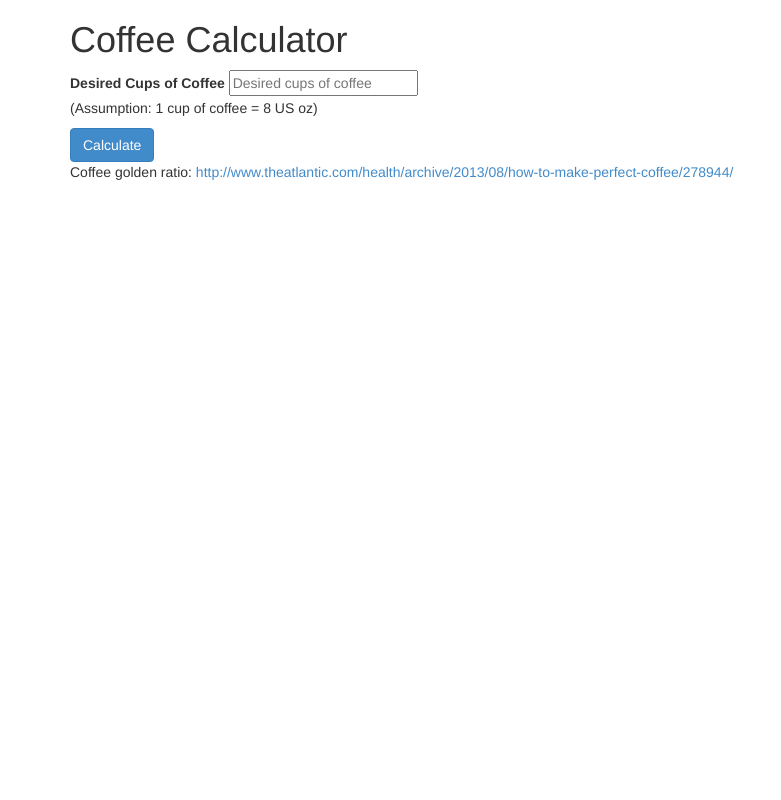
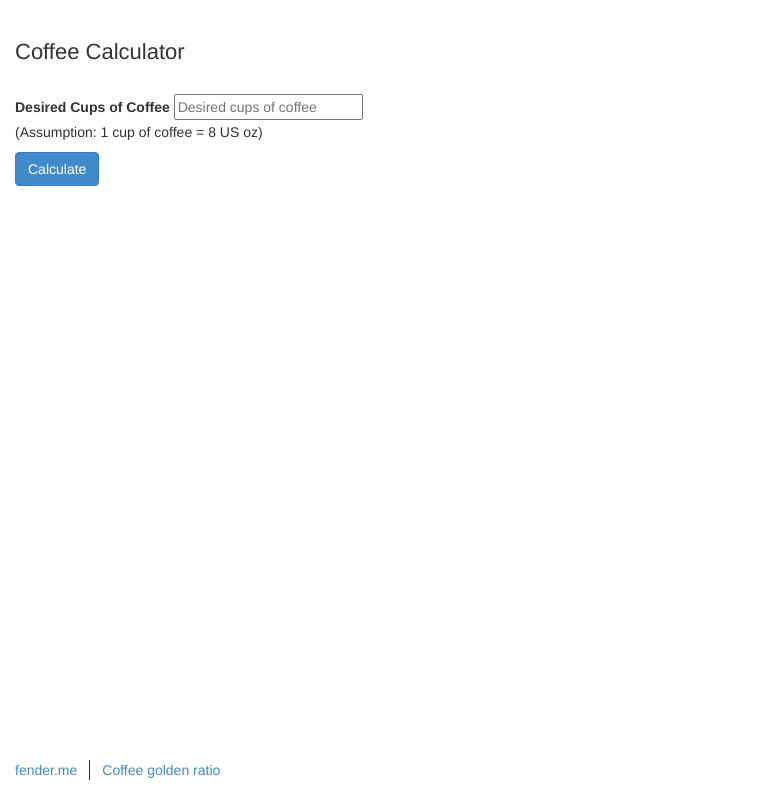
Before and after one commit to mhfen/coffee-calculator, a website: page index.html in a window 1280 px wide. Shown: the whole page, without its empty margins (0-781 px from the left). Drawn offline with nearby package versions, Linux system fonts and the light colour scheme.

Commit message:
Added modules and refined first version styles

```diff
--- a/index.html
+++ b/index.html
@@ -6,26 +6,27 @@
   <meta http-equiv="X-UA-Compatible" content="IE=edge">
   <title>Coffee Calculator</title>
   <meta name="description" content="A simple web app to calculate a good cup of coffee.">
-  <meta name="viewport" content="width=device-width, initial-scale=1">
+  <meta name="viewport" content="width=device-width, initial-scale=1, user-scalable=no">
   <link rel="stylesheet" href="css/coffee-app.css"/>
-
-  <!--[if lt IE 9]>
-  <script src="/js/vendor/html5shiv.min.js"></script>
-  <![endif]-->
 </head>
 <body ng-app="coffeeApp" ng-controller="mainController">
 
-  <div class="container">
+  <div class="site">
 
-    <header id="header">
+    <div class="site-bd">
+      <div id="header" class="header" role="banner">
+        <div class="container-fluid">
           <div class="row">
             <div class="col-md-12">
               <h1>Coffee Calculator</h1>
             </div>
           </div>
-    </header>
+        </div>
+      </div>
+      <!-- // END header -->
 
-    <main id="main">
+      <div id="main" class="main" role="main">
+        <div class="container-fluid">
           <div class="row">
             <div class="col-md-12">
 
@@ -33,17 +34,31 @@
 
             </div>
           </div>
-    </main>
+        </div>
+      </div>
+      <!-- // END main -->
+    </div>
+    <!-- // END site-bd -->
 
-    <footer id="footer">
+    <div class="site-ft">
+      <div id="footer" class="footer" role="navigation">
+        <div class="container-fluid">
           <div class="row">
             <div class="col-md-12">
-          <p>Coffee golden ratio: <a href="http://www.theatlantic.com/health/archive/2013/08/how-to-make-perfect-coffee/278944/">http://www.theatlantic.com/health/archive/2013/08/how-to-make-perfect-coffee/278944/</a></p>
+              <ul class="hList hList_divided">
+                <li><a href="//www.fender.me">fender.me</a></li>
+                <li><a href="http://www.theatlantic.com/health/archive/2013/08/how-to-make-perfect-coffee/278944/" target="_blank">Coffee golden ratio</a></li>
+              </ul>
             </div>
           </div>
-    </footer>
+        </div>
+      </div>
+      <!-- // END footer -->
+    </div>
+    <!-- // END site-ft -->
 
   </div>
+  <!-- // END site -->
 
   <!-- Scripts -->
   <script src="js/vendor/cookies.js"></script>
--- a/src/assets/scss/coffee-app.scss
+++ b/src/assets/scss/coffee-app.scss
@@ -6,3 +6,7 @@
 @import "base/bootstrap";
 
 // App styles
+@import "landmarks/header";
+@import "landmarks/main";
+@import "landmarks/footer";
+@import "modules/hList";
--- a/src/assets/scss/helpers/_mixins.scss
+++ b/src/assets/scss/helpers/_mixins.scss
@@ -1,4 +1,18 @@
-// convert pixels to ems
-@function em($pixels, $context: $font-size-base-value) {
-  @return #{$pixels/$context}em
+/* ---------------------------------------------------------------------
+ Utility Mixins
+------------------------------------------------------------------------ */
+
+// Clearfix
+@mixin clearfix() {
+    &:after {
+        content: " ";
+        display: table;
+        clear: both;
+    }
 }
+
+// rem Fallback
+@mixin font-size($sizeValue) {
+  font-size: ($sizeValue * 10) + px;
+  font-size: $sizeValue + rem;
+}
--- /dev/null
+++ b/src/assets/scss/landmarks/_footer.scss
@@ -0,0 +1,28 @@
+/* ---------------------------------------------------------------------
+ Footer (Sticky)
+------------------------------------------------------------------------ */
+
+html,
+body {
+    height: 100%;
+}
+
+.site {
+    display: table;
+    height: 100%;
+    width: 100%;
+}
+
+.site-bd {
+    display: table-row;
+    height: auto;
+}
+
+.site-ft {
+    display: table-row;
+    height: 1px;
+}
+
+.footer {
+	margin: 20px 0;
+}
--- /dev/null
+++ b/src/assets/scss/landmarks/_header.scss
@@ -0,0 +1,11 @@
+/* ---------------------------------------------------------------------
+ Header
+------------------------------------------------------------------------ */
+
+.header {
+    margin: 20px 0;
+}
+
+.header h1 {
+	@include font-size(2.2);
+}
--- /dev/null
+++ b/src/assets/scss/landmarks/_main.scss
@@ -0,0 +1,7 @@
+/* ---------------------------------------------------------------------
+ Main
+------------------------------------------------------------------------ */
+
+.main {
+    margin: 20px 0;
+}
--- /dev/null
+++ b/src/assets/scss/modules/_hList.scss
@@ -0,0 +1,18 @@
+/* ---------------------------------------------------------------------
+H List
+------------------------------------------------------------------------ */
+.hList {
+	overflow: hidden;
+	margin: 0;
+	padding: 0;
+	list-style-type: none;
+}
+.hList > * { float: left; }
+.hList_tight > * + * { margin-left: 8px; }
+.hList_std > * + * { margin-left: 16px; }
+.hList_loose > * + * { margin-left: 24px; }
+.hList_divided > * + * {
+    margin-left: 12px;
+    padding-left: 12px;
+    border-left: 1px solid;
+}
```
Also changed, not shown: css/coffee-app.css. Lines whose indentation alone changed are shown as unchanged.
